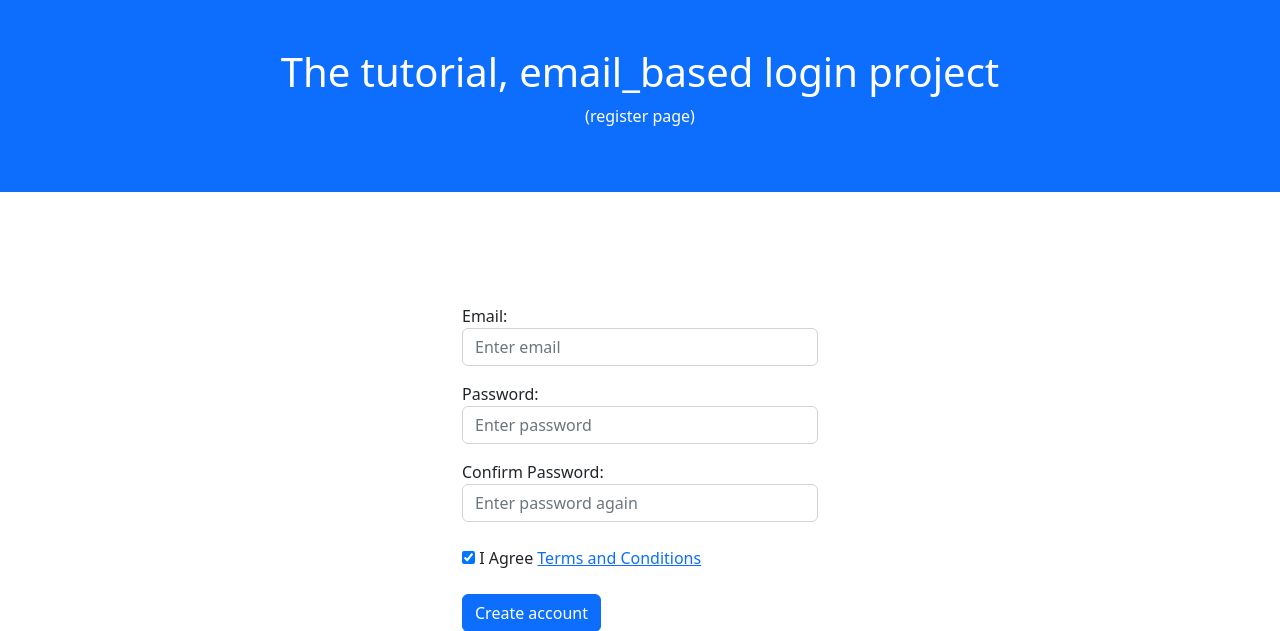
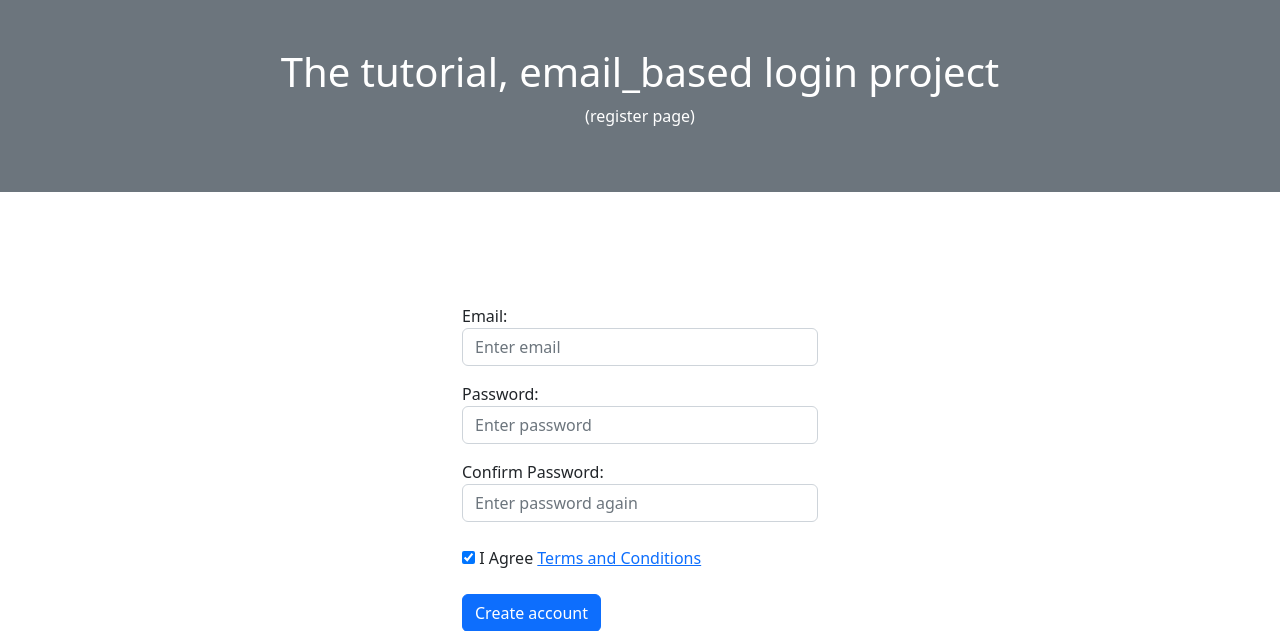
Before and after one commit to shahrzad-gdr/loginWithEmail, a Django app: page /register/ in a window 1280 px wide. Shown: the top 631 px of the page. Run offline with Django 4.2, Linux system fonts and the light colour scheme.

Commit message:
change the background color of block header

```diff
--- a/account/templates/account/__temp.html
+++ b/account/templates/account/__temp.html
@@ -12,11 +12,8 @@
   <script src="https://cdn.jsdelivr.net/npm/bootstrap@5.2.3/dist/js/bootstrap.bundle.min.js"></script>
 </head>
 <body>
-
     {% block header %}
     {% endblock %}
-
-
     <div class="container mt-5">
         <div class="row">
             <div class="col-sm-4">
@@ -28,8 +25,6 @@
             </div>
         </div>
     </div>
-
-
     {% block content %}
     {% endblock %}
 
--- a/account/templates/account/dashboard.html
+++ b/account/templates/account/dashboard.html
@@ -7,7 +7,7 @@
 
 
 {% block header %}
-<div class="container-fluid p-5 bg-primary text-white text-center">
+<div class="container-fluid p-5 bg-secondary text-white text-center">
     <h1> The tutorial, email_based login project </h1>
     <p>(dashboard page)</p>
 </div>
--- a/account/templates/account/login.html
+++ b/account/templates/account/login.html
@@ -5,7 +5,7 @@
 {% endblock %}
 
 {% block header %}
-<div class="container-fluid p-5 bg-primary text-white text-center">
+<div class="container-fluid p-5 bg-secondary text-white text-center">
     <h1> The tutorial, email_based login project </h1>
     <p>(login page)</p>
 </div>
--- a/account/templates/account/register.html
+++ b/account/templates/account/register.html
@@ -4,7 +4,7 @@
  register
 {% endblock %}
 {% block header %}
-<div class="container-fluid p-5 bg-primary text-white text-center">
+<div class="container-fluid p-5 bg-secondary text-white text-center">
     <h1> The tutorial, email_based login project </h1>
     <p>(register page)</p>
 </div>
```
